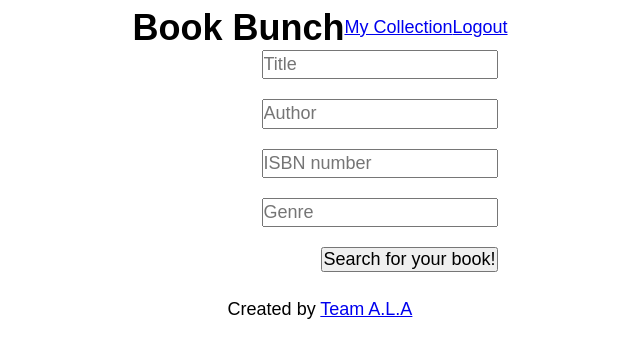
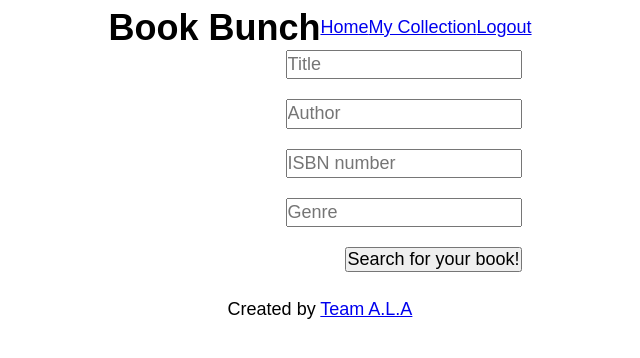
Before and after one commit to llouison/Project_03_Book_Bunch, a React (Create React App) app in the folder client/: page /search in a window 1280 px wide. Shown: the top 358 px of the page, without its empty margins (320-960 px from the left). Built offline with nearby package versions, Linux system fonts and the light colour scheme.

Commit message:
updated header links

```diff
--- a/client/src/components/SearchBookForm.js
+++ b/client/src/components/SearchBookForm.js
@@ -81,7 +81,7 @@ class SearchBookForm extends Component {
   render() {
     return (
       <div>
-      <Header path1='/user' link1='My Collection' path2='/logout' link2='Logout'/>
+      <Header path1='/' link1='Home' path2='/user' link2='My Collection' path3='/logout' link3='Logout'/>
       <form
         className="search-book-form"
         onSubmit={this.handleFormSubmit}
```
